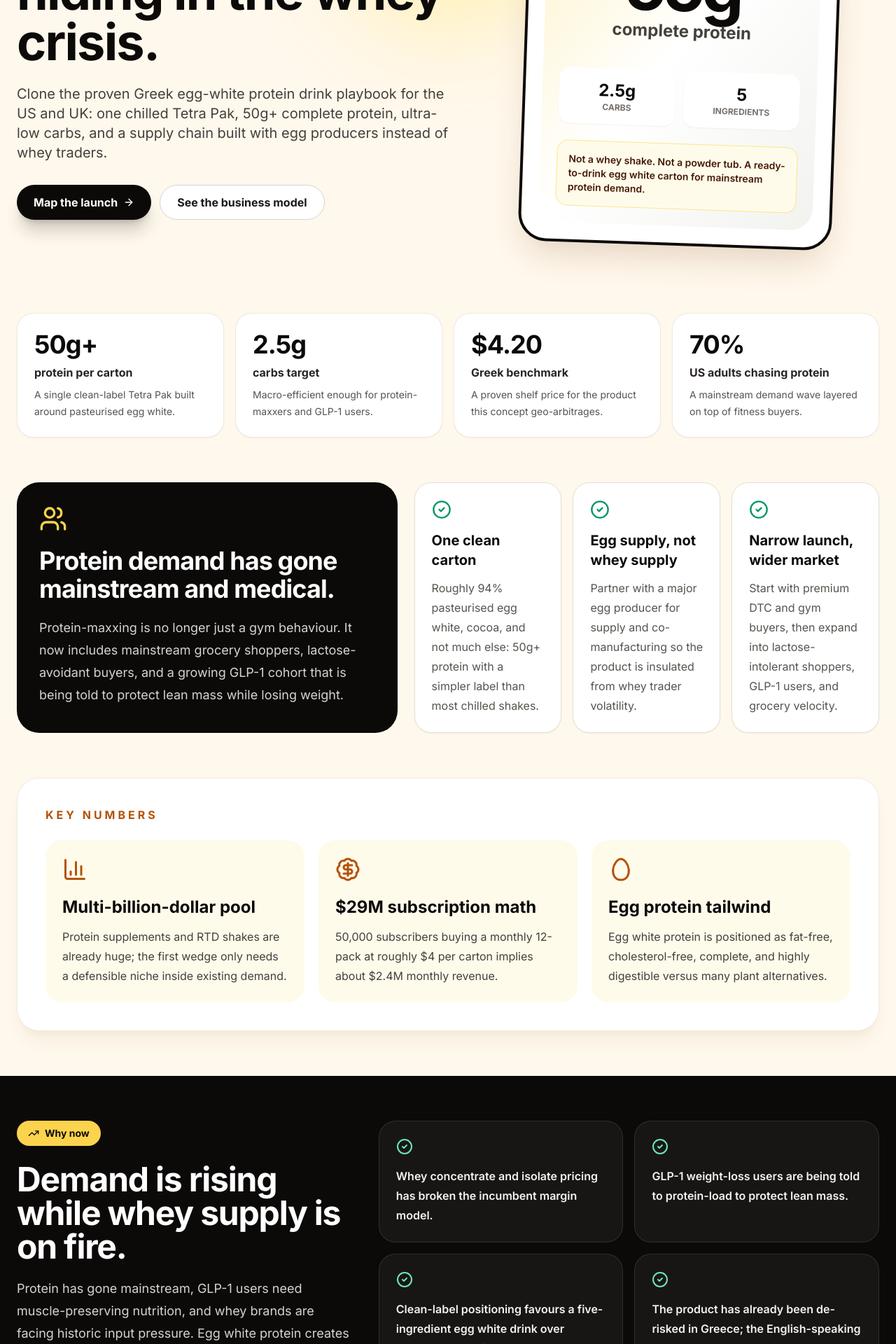
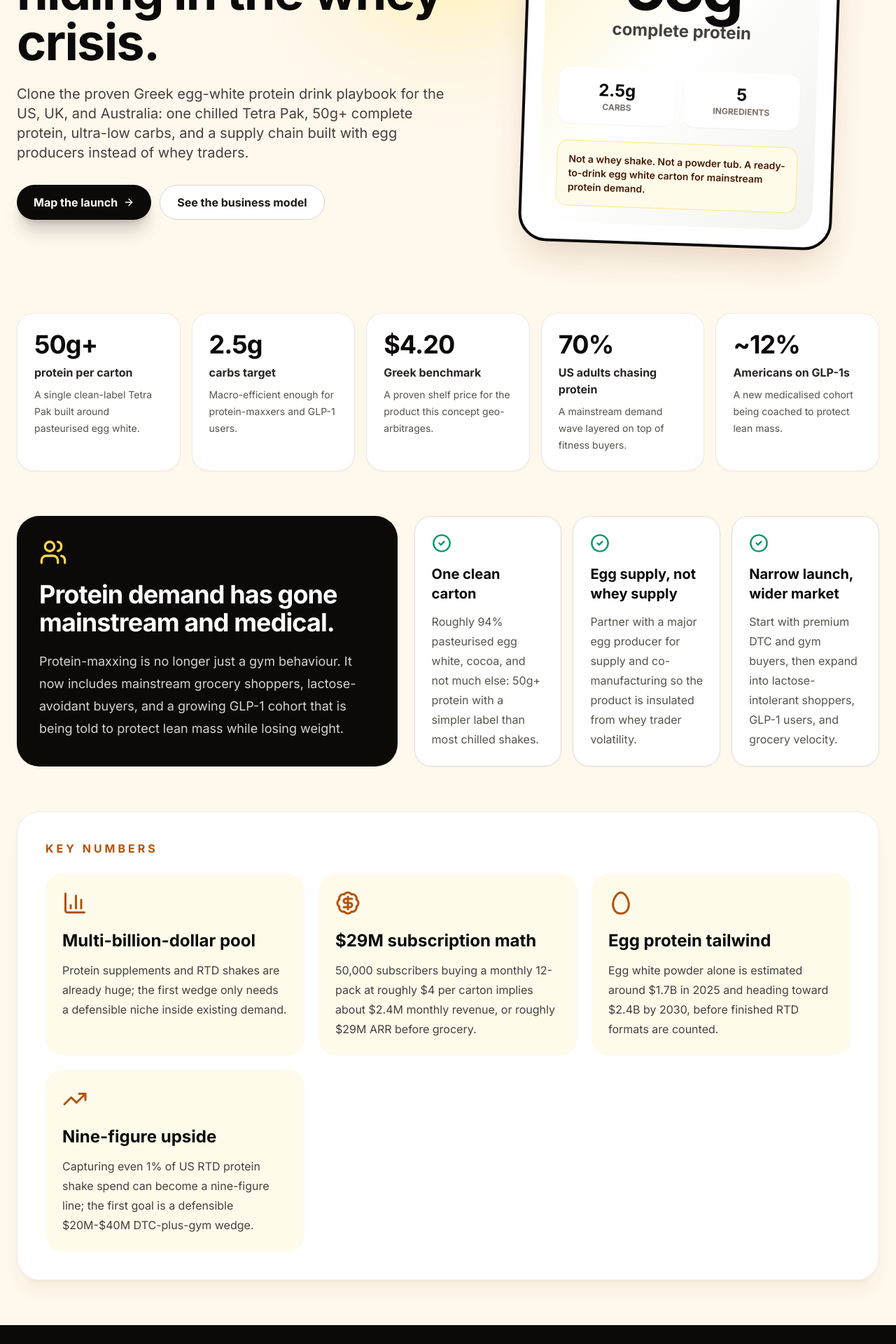
Before and after one commit to march-dave/react-next-anycase, a Next.js app: page /egg-white-protein-drinks in a window 1280 px wide. Shown: the part 380-2300 px from the top of the page at 70% size. Built offline with nearby package versions, Linux system fonts and the light colour scheme.

Commit message:
Update egg white protein drinks landing page

```diff
--- a/pages/egg-white-protein-drinks.js
+++ b/pages/egg-white-protein-drinks.js
@@ -11,6 +11,7 @@ import {
   PackageCheck,
   ShieldCheck,
   ShoppingCart,
+  Stethoscope,
   Sparkles,
   Target,
   TrendingUp,
@@ -22,6 +23,7 @@ const stats = [
   { value: '2.5g', label: 'carbs target', detail: 'Macro-efficient enough for protein-maxxers and GLP-1 users.' },
   { value: '$4.20', label: 'Greek benchmark', detail: 'A proven shelf price for the product this concept geo-arbitrages.' },
   { value: '70%', label: 'US adults chasing protein', detail: 'A mainstream demand wave layered on top of fitness buyers.' },
+  { value: '~12%', label: 'Americans on GLP-1s', detail: 'A new medicalised cohort being coached to protect lean mass.' },
 ]
 
 const solutionPillars = [
@@ -47,13 +49,18 @@ const marketNumbers = [
   },
   {
     title: '$29M subscription math',
-    body: '50,000 subscribers buying a monthly 12-pack at roughly $4 per carton implies about $2.4M monthly revenue.',
+    body: '50,000 subscribers buying a monthly 12-pack at roughly $4 per carton implies about $2.4M monthly revenue, or roughly $29M ARR before grocery.',
     icon: BadgeDollarSign,
   },
   {
     title: 'Egg protein tailwind',
-    body: 'Egg white protein is positioned as fat-free, cholesterol-free, complete, and highly digestible versus many plant alternatives.',
+    body: 'Egg white powder alone is estimated around $1.7B in 2025 and heading toward $2.4B by 2030, before finished RTD formats are counted.',
     icon: Egg,
+  },
+  {
+    title: 'Nine-figure upside',
+    body: 'Capturing even 1% of US RTD protein shake spend can become a nine-figure line; the first goal is a defensible $20M-$40M DTC-plus-gym wedge.',
+    icon: TrendingUp,
   },
 ]
 
@@ -65,7 +72,7 @@ const modelCards = [
   },
   {
     title: 'Gym fridge wholesale',
-    body: 'Put the 55g-for-low-carb stat sheet exactly where macro-trackers discover and evangelise new protein formats.',
+    body: 'Put the 55g-for-2.5g-carbs stat sheet exactly where macro-trackers discover and evangelise new protein formats.',
     icon: Dumbbell,
   },
   {
@@ -76,10 +83,10 @@ const modelCards = [
 ]
 
 const whyNow = [
-  'Whey concentrate and isolate pricing has broken the incumbent margin model.',
-  'GLP-1 weight-loss users are being told to protein-load to protect lean mass.',
+  'Standard whey powder is up more than 50% since January, concentrate has roughly tripled from pre-shortage ranges, and isolate has moved beyond $11/lb.',
+  'GLP-1 weight-loss users are being told to protein-load to protect lean mass, adding medical demand to the existing fitness base.',
   'Clean-label positioning favours a five-ingredient egg white drink over complex shake formulas.',
-  'The product has already been de-risked in Greece; the English-speaking market gap is distribution and brand.',
+  'The product has already been de-risked in Greece; the US, UK, and Australia gap is distribution, taste localisation, and brand.',
 ]
 
 const competitors = [
@@ -143,7 +150,7 @@ export default function EggWhiteProteinDrinks() {
                 The clean carton hiding in the whey crisis.
               </h1>
               <p className="mt-6 max-w-2xl text-lg leading-8 text-stone-700 md:text-xl">
-                Clone the proven Greek egg-white protein drink playbook for the US and UK: one chilled Tetra Pak,
+                Clone the proven Greek egg-white protein drink playbook for the US, UK, and Australia: one chilled Tetra Pak,
                 50g+ complete protein, ultra-low carbs, and a supply chain built with egg producers instead of whey traders.
               </p>
               <div className="mt-8 flex flex-col gap-3 sm:flex-row">
@@ -182,7 +189,7 @@ export default function EggWhiteProteinDrinks() {
         </section>
 
         <section className="mx-auto max-w-7xl px-6 pb-16">
-          <div className="grid gap-4 md:grid-cols-4">
+          <div className="grid gap-4 md:grid-cols-5">
             {stats.map((stat) => (
               <article key={stat.label} className="rounded-3xl border border-amber-900/10 bg-white p-6 shadow-sm">
                 <p className="text-4xl font-black tracking-tight text-stone-950">{stat.value}</p>
@@ -305,6 +312,26 @@ export default function EggWhiteProteinDrinks() {
           </div>
         </section>
 
+        <section className="mx-auto max-w-7xl px-6 pb-16">
+          <div className="grid gap-5 md:grid-cols-3">
+            <article className="rounded-3xl border border-stone-200 bg-white p-7 shadow-lg shadow-amber-900/5">
+              <Stethoscope className="h-9 w-9 text-amber-700" />
+              <h3 className="mt-5 text-2xl font-black">Medicalised protein demand</h3>
+              <p className="mt-3 leading-7 text-stone-600">The GLP-1 cohort changes the buyer map: protein is no longer only a performance goal, it is part of preserving lean mass during rapid weight loss.</p>
+            </article>
+            <article className="rounded-3xl border border-stone-200 bg-white p-7 shadow-lg shadow-amber-900/5">
+              <Flame className="h-9 w-9 text-amber-700" />
+              <h3 className="mt-5 text-2xl font-black">Whey crisis as marketing</h3>
+              <p className="mt-3 leading-7 text-stone-600">The message is simple: the protein shake that does not care about the whey crisis. Every incumbent price hike makes the contrast easier to explain.</p>
+            </article>
+            <article className="rounded-3xl border border-stone-200 bg-white p-7 shadow-lg shadow-amber-900/5">
+              <PackageCheck className="h-9 w-9 text-amber-700" />
+              <h3 className="mt-5 text-2xl font-black">Cheap validation path</h3>
+              <p className="mt-3 leading-7 text-stone-600">Source Greek cartons or a white-label pilot, put them in front of 100 protein-maxxers, and measure finish rate, taste feedback, and reorder intent.</p>
+            </article>
+          </div>
+        </section>
+
         <section id="risks" className="mx-auto max-w-7xl px-6 pb-20">
           <div className="grid gap-8 md:grid-cols-2">
             <div className="rounded-3xl border border-red-200 bg-red-50 p-8">
```
